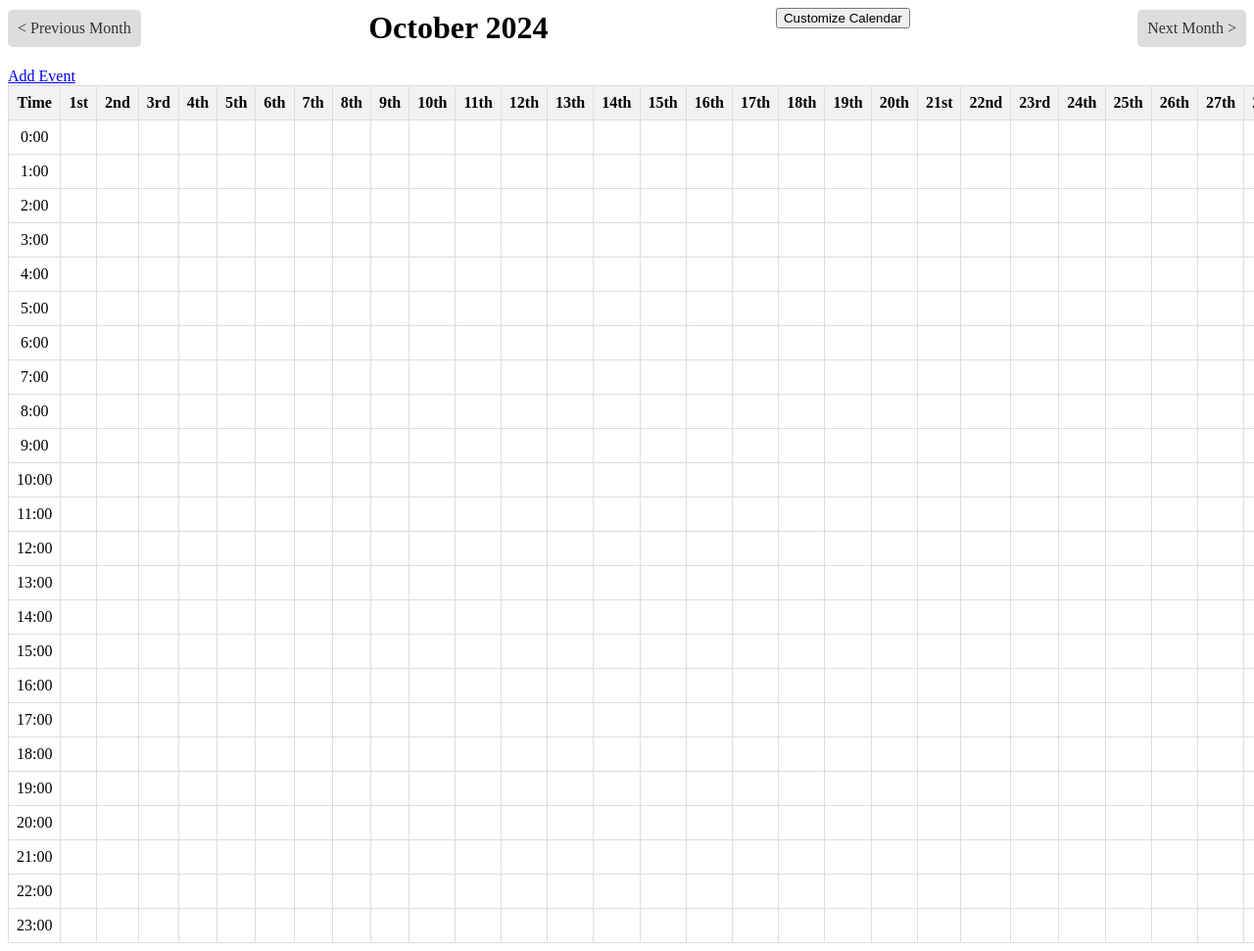
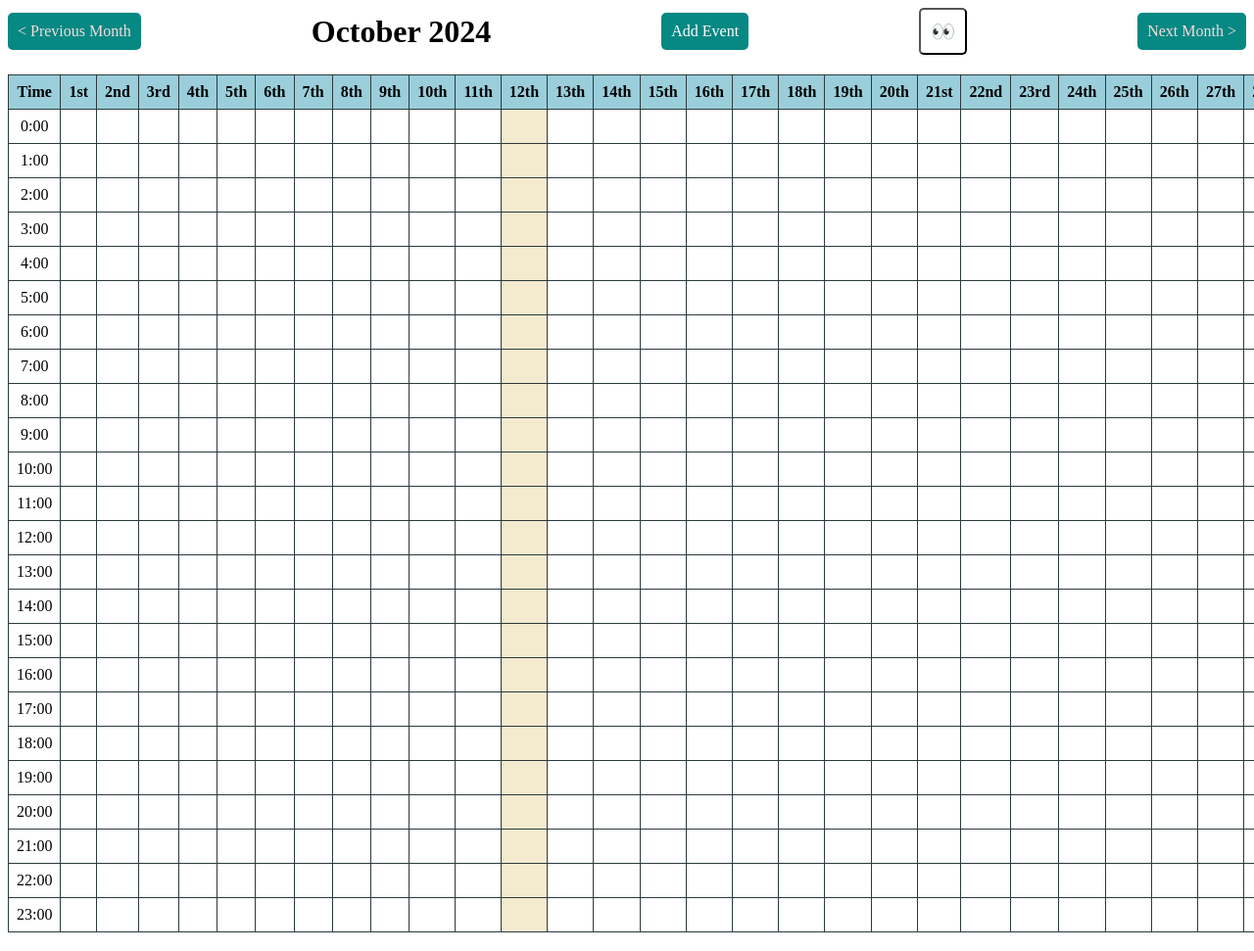
Before and after one commit to ailinczuccarello/Calendar, a Django app: page /calendar/ in a window 1280 px wide; the page is wider, and only the part inside the window is pictured. Shown: that part at 98% size. Run offline with Django 5.2, Linux system fonts and the light colour scheme; data that the repository does not hold is empty.

Commit message:
fix:buttons aesthetics,separate customize look html and script

```diff
--- a/calendarapp/static/calendarapp/css/styles.css
+++ b/calendarapp/static/calendarapp/css/styles.css
@@ -3,33 +3,16 @@ table {
     border-collapse: collapse;
 }
 th, td {
-    border: 1px solid #ddd;
+    border: 1px solid #2c3a3d;
     text-align: center;
     padding: 8px;
     vertical-align: top;
 }
 th {
-    background-color: #f2f2f2;
+    background-color: #9aceda;
 }
-.event {
-    background-color: #add8e6;
-    border-radius: 5px;
-    padding: 5px;
-    margin: 2px 0;
-}
-.add-event-button, .customize-button {
-    margin-bottom: 20px;
-}
-.modal {
-    display: none;
-    position: fixed;
-    z-index: 1;
-    left: 0;
-    top: 0;
-    width: 100%;
-    height: 100%;
-    background-color: rgba(0, 0, 0, 0.5);
-}
+
+
 /* Flexbox container to arrange buttons and title */
 .navigation-container {
     display: flex;
@@ -43,14 +26,55 @@ th {
 .nav-button {
     text-decoration: none;
     padding: 10px;
-    background-color: #ddd;
+    background-color: #068883;
     border-radius: 5px;
-    color: #333;
+    color: #f6dcdc;
 }
 .nav-button:hover {
     background-color: #bbb;
 }
+
+/* Events */
+.event {
+    background-color: #add8e6;
+    border-radius: 5px;
+    padding: 5px;
+    margin: 2px 0;
+}
+.add-event-button {
+    text-decoration: none;
+    padding: 10px;
+    background-color: #068883;
+    border-radius: 5px;
+    color: #ffffff;
+}
+.add-event-button:hover {
+    background-color: #bbb;
+}
+
+
 /* Modal styling */
+.modal {
+    display: none;
+    position: fixed;
+    z-index: 1;
+    left: 0;
+    top: 0;
+    width: 100%;
+    height: 100%;
+    background-color: rgba(0, 0, 0, 0.5);
+}
+.customize-button {
+    text-decoration: none;
+    font-size: 20px;
+    padding: 10px;
+    background-color: #ffffff;
+    border-radius: 5px;
+    color: #f6dcdc;
+}
+.customize-button:hover {
+    box-shadow: 0 12px 16px 0 rgba(0,0,0,0.24), 0 17px 50px 0 rgba(0,0,0,0.19);
+}
 .modal-content {
     background-color: white;
     margin: 15% auto;
@@ -67,3 +91,7 @@ th {
 .close:hover, .close:focus {
     color: red;
 }
+.current-day {
+    background-color: #f4eace; /* Highlight color for the current day */
+    font-weight: bold;          /* Bold text for emphasis */
+}
--- a/calendarapp/templates/calendarapp/calendar.html
+++ b/calendarapp/templates/calendarapp/calendar.html
@@ -13,12 +13,13 @@
 
         <!-- Centered title -->
         <h1>{{ month_name }}</h1>
-        <button class="customize-button" id="openModalBtn">Customize Calendar</button>
+        <a class="add-event-button" href="{% url 'add-event' %}">Add Event</a>
+        <button class="customize-button" id="openModalBtn">&#x1F440;</button>
 
         <!-- Next month button on the right side -->
         <a class="nav-button" href="{% url 'calendar-view' next_year next_month %}">Next Month &gt;</a>
     </div>
-    <a class="add-event-button" href="{% url 'add-event' %}">Add Event</a>
+
     <table>
         <thead>
             <tr>
@@ -33,7 +34,7 @@
                 <tr>
                     <td>{{ row.hour }}:00</td>
                     {% for events in row.events %}
-                        <td>
+                        <td {% if forloop.counter0|add:1 == current_day and current_month == current_month and current_year == current_year %}class="current-day"{% endif %}>
                             {% if events %}
                                 {% for event in events %}
                                     <div class="event">
@@ -48,93 +49,7 @@
             {% endfor %}
         </tbody>
     </table>
-    <!-- Modal for customizing calendar aesthetics -->
-    <div id="customizeModal" class="modal">
-        <div class="modal-content">
-            <span class="close" id="closeModalBtn">&times;</span>
-            <h2>Customize Calendar</h2>
-            <form id="customizeForm" method="POST" action="{% url 'calendar-view' current_year current_month %}">
-                {% csrf_token %}
 
-                <label for="start_row">Select Starting Row:</label>
-                <select name="start_row" id="start_row">
-                    {% for hour in hours_list %}
-                        <option value="{{ hour }}" {% if hour == current_start_row %}selected{% endif %}>{{ hour }}:00</option>
-                    {% endfor %}
-                </select>
-                <br><br>
 
-                <label for="end_row">Select Ending Row:</label>
-                <select name="end_row" id="end_row">
-                    {% for hour in hours_list %}
-                        <option value="{{ hour }}" {% if hour == current_end_row %}selected{% endif %}>{{ hour }}:00</option>
-                    {% endfor %}
-                </select>
-                <br><br>
-
-                <label for="bgColor">Background Color:</label>
-                <input type="color" id="bgColor" name="bgColor" value="#ffffff">
-                <br><br>
-
-                <label for="fontSize">Font Size:</label>
-                <input type="number" id="fontSize" name="fontSize" min="12" max="36" value="14">
-                <br><br>
-
-                <button type="button" onclick="applyCustomization()">Apply</button>
-            </form>
-        </div>
-    </div>
-    <script>
-        // Get the modal element and buttons
-        var modal = document.getElementById("customizeModal");
-        var openModalBtn = document.getElementById("openModalBtn");
-        var closeModalBtn = document.getElementById("closeModalBtn");
-
-        // When the user clicks the button, open the modal
-        openModalBtn.onclick = function() {
-            modal.style.display = "block";
-        }
-
-        // When the user clicks on the close button, close the modal
-        closeModalBtn.onclick = function() {
-            modal.style.display = "none";
-        }
-
-        // When the user clicks anywhere outside the modal, close it
-        window.onclick = function(event) {
-            if (event.target == modal) {
-                modal.style.display = "none";
-            }
-        }
-
-        // Apply customization changes
-        function applyCustomization() {
-            // Get values from the form
-            var bgColor = document.getElementById('bgColor').value;
-            var fontSize = document.getElementById('fontSize').value;
-            var startRow = document.getElementById('start_row').value;
-            var endRow = document.getElementById('end_row').value;
-
-            // Apply changes to the calendar
-            var table = document.querySelector('table');
-            table.style.backgroundColor = bgColor;
-            table.style.fontSize = fontSize + 'px';
-
-            // Hide all rows initially
-            var rows = table.getElementsByTagName('tr');
-
-            // Loop through all rows to show only the selected range
-            for (var i = 1; i < rows.length; i++) { // Start from 1 to skip header
-                if (i > startRow && i < endRow) {
-                    rows[i].style.display = ''; // Show row
-                } else {
-                    rows[i].style.display = 'none'; // Hide row
-                }
-            }
-
-            // Close the modal
-            modal.style.display = "none";
-        }
-    </script>
 </body>
 </html>
--- a/calendarapp/views.py
+++ b/calendarapp/views.py
@@ -11,6 +11,9 @@ def calendar_view(request, year=None, month=None):
         year = today.year
     if not month:
         month = today.month
+
+    # Determine the current day
+    current_day = today.day if year == today.year and month == today.month else None
 
     # Set the first day of the provided month and calculate the next month
     month_start = datetime(year, month, 1)
@@ -85,6 +88,7 @@ def calendar_view(request, year=None, month=None):
     # Prepare the context for rendering the template
     context = {
         'days': days,
+        'current_day': current_day,
         'calendar_data': calendar_data,
         'month_name': month_name,
         'current_year': year,
```
Also changed, not shown: calendarapp/templates/calendarapp/cutomize_looks.html (added, +89 -0 lines).
